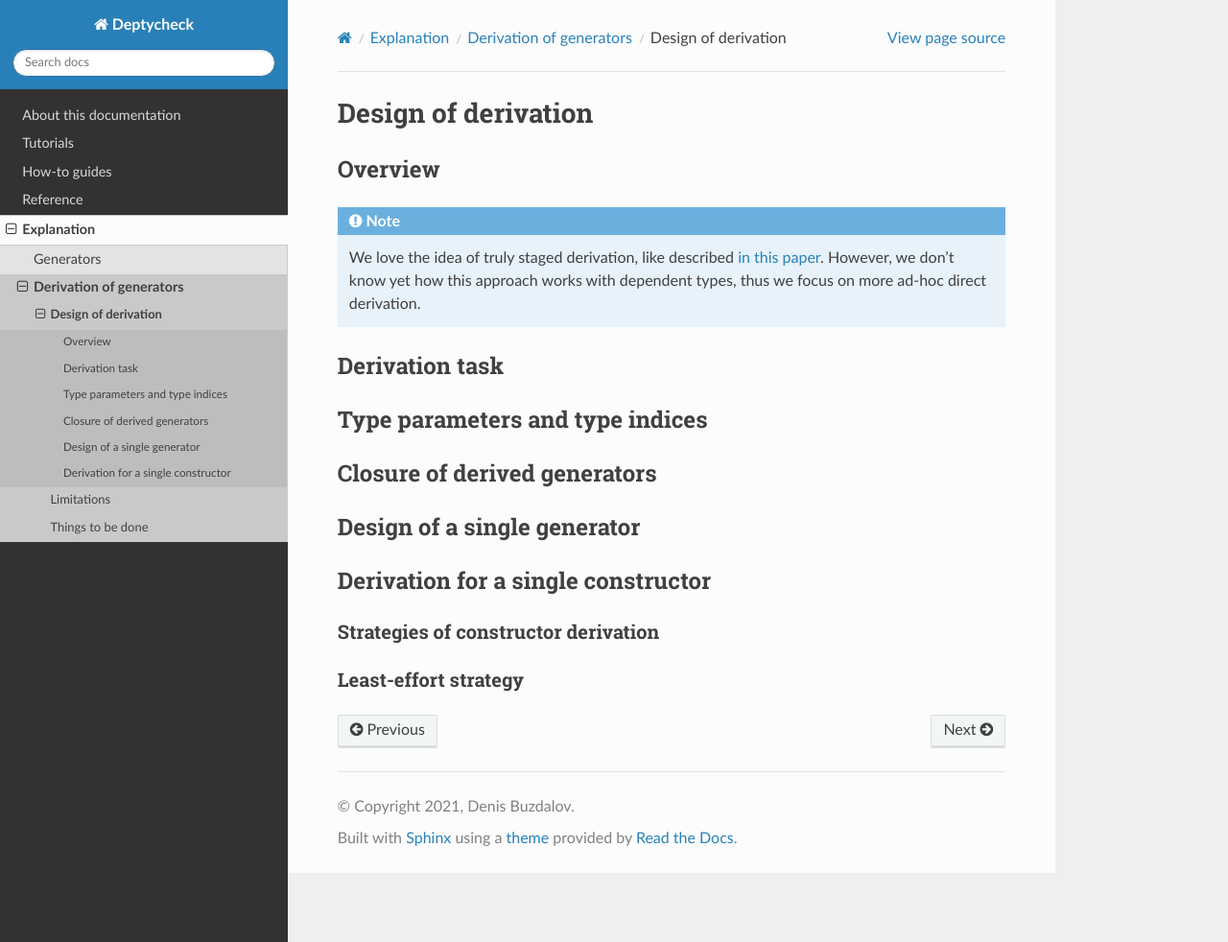
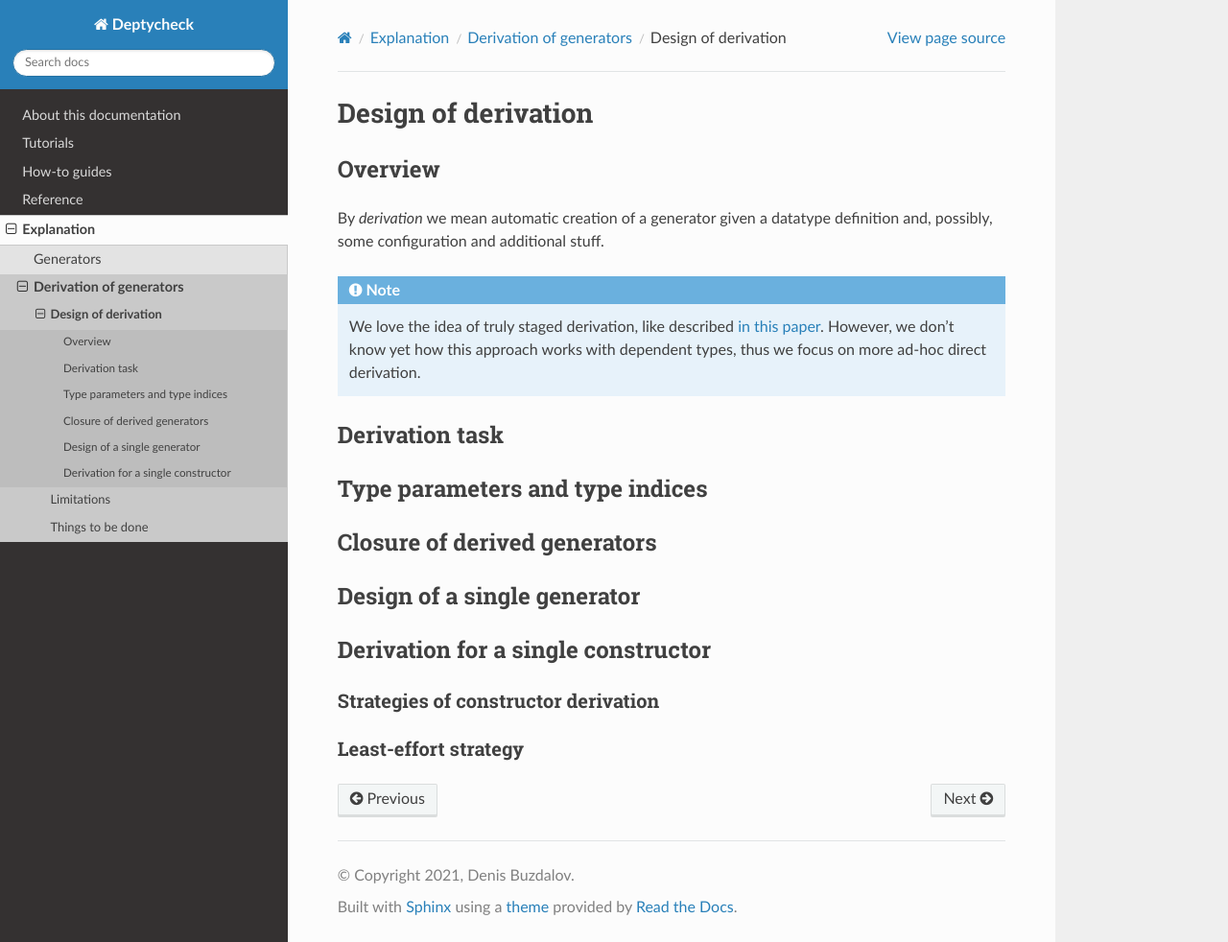
Before and after one commit to buzden/deptycheck, a Sphinx documentation site: the page built from docs/source/explanation/derivation/design.md, in a window 1280 px wide and 982 px high. Shown: the whole window at 96% size. Built offline with Sphinx 7.4.7 and the Read the Docs theme 2.0.0, drawn with Linux system fonts in a browser that asks for light colours.

Commit message:
[ doc ] A tiny bit of information was added to the design parts

```diff
--- a/docs/source/explanation/derivation/design.md
+++ b/docs/source/explanation/derivation/design.md
@@ -1,6 +1,9 @@
 # Design of derivation
 
 ## Overview
+
+By *derivation* we mean automatic creation of a generator given a datatype definition and,
+possibly, some configuration and additional stuff.
 
 % ad hoc a-la staged derivation
 
@@ -11,7 +14,12 @@ However, we don't know yet how this approach works with dependent types,
 thus we focus on more ad-hoc direct derivation.
 :::
 
+(sect-derivation-task)=
+
 ## Derivation task
+
+%We are working in dependently typed context, so in general case generator is a function
+%rather than just a data instance.
 
 % derivation task (given/generated type arguments, external generators)
 
```
Also changed, not shown: docs/source/explanation/generators/design.md (+3 -1 lines).
